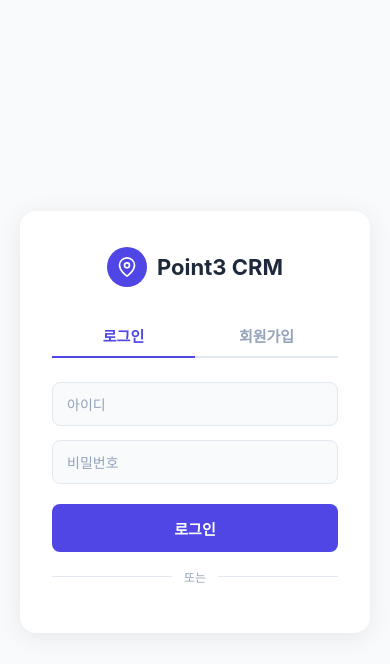
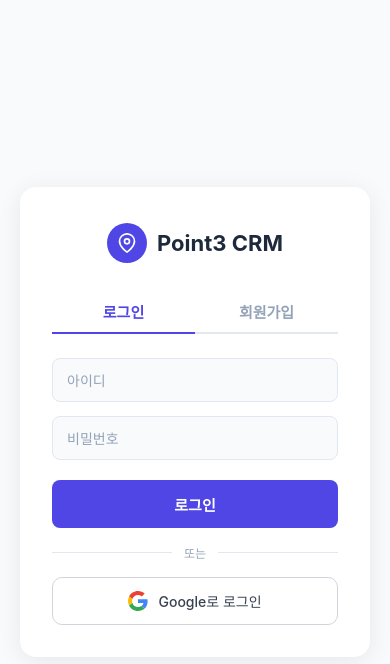
Before and after one commit to leesk0130-byte/point3-salesmap, a Flask app: page /login in a window 390 px wide. Shown: the top 664 px of the page. Run offline with Flask 3, Linux system fonts and the light colour scheme; some libraries are stand-ins or nearby versions; some web fonts are replaced.

Commit message:
Fix: Google login button - custom button for mobile compatibility

```diff
--- a/templates/login.html
+++ b/templates/login.html
@@ -161,15 +161,10 @@
         data-callback="handleGoogleLogin"
         data-auto_prompt="false">
       </div>
-      <div class="g_id_signin"
-        data-type="standard"
-        data-size="large"
-        data-theme="outline"
-        data-text="signin_with"
-        data-shape="rectangular"
-        data-width="350"
-        data-logo_alignment="left">
-      </div>
+      <button type="button" id="googleBtn" onclick="triggerGoogleLogin()" style="width:100%;height:48px;border:1.5px solid #d1d5db;border-radius:10px;background:#fff;cursor:pointer;display:flex;align-items:center;justify-content:center;gap:10px;font-size:14px;font-weight:500;color:#374151;font-family:inherit;transition:all .15s;">
+        <svg width="20" height="20" viewBox="0 0 48 48"><path fill="#EA4335" d="M24 9.5c3.54 0 6.71 1.22 9.21 3.6l6.85-6.85C35.9 2.38 30.47 0 24 0 14.62 0 6.51 5.38 2.56 13.22l7.98 6.19C12.43 13.72 17.74 9.5 24 9.5z"/><path fill="#4285F4" d="M46.98 24.55c0-1.57-.15-3.09-.38-4.55H24v9.02h12.94c-.58 2.96-2.26 5.48-4.78 7.18l7.73 6c4.51-4.18 7.09-10.36 7.09-17.65z"/><path fill="#FBBC05" d="M10.53 28.59c-.48-1.45-.76-2.99-.76-4.59s.27-3.14.76-4.59l-7.98-6.19C.92 16.46 0 20.12 0 24c0 3.88.92 7.54 2.56 10.78l7.97-6.19z"/><path fill="#34A853" d="M24 48c6.48 0 11.93-2.13 15.89-5.81l-7.73-6c-2.15 1.45-4.92 2.3-8.16 2.3-6.26 0-11.57-4.22-13.47-9.91l-7.98 6.19C6.51 42.62 14.62 48 24 48z"/></svg>
+        Google로 로그인
+      </button>
     </div>
   </form>
 
@@ -292,11 +287,24 @@
     }
   }
 
-  // Google Client ID 설정
+  // ── Google 로그인 ──
+  var _googleClientId = '{{ google_client_id }}';
+
+  function triggerGoogleLogin() {
+    if (!window.google || !window.google.accounts) {
+      alert('Google 로그인을 로딩 중입니다. 잠시 후 다시 시도하세요.');
+      return;
+    }
+    google.accounts.id.initialize({
+      client_id: _googleClientId,
+      callback: handleGoogleLogin
+    });
+    google.accounts.id.prompt();
+  }
+
+  // 초기화
   (function() {
-    var clientId = '{{ google_client_id }}';
-    if (clientId) {
-      document.getElementById('g_id_onload').setAttribute('data-client_id', clientId);
+    if (_googleClientId) {
       document.getElementById('google-section').style.display = 'block';
     }
   })();
```
